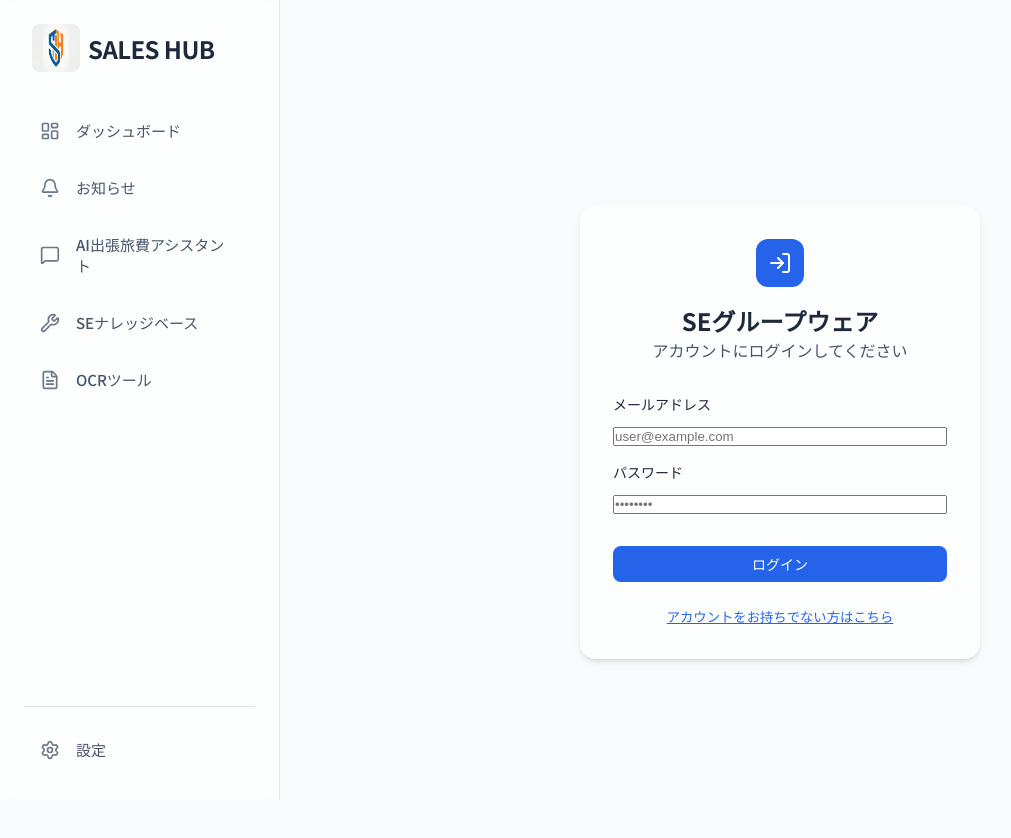
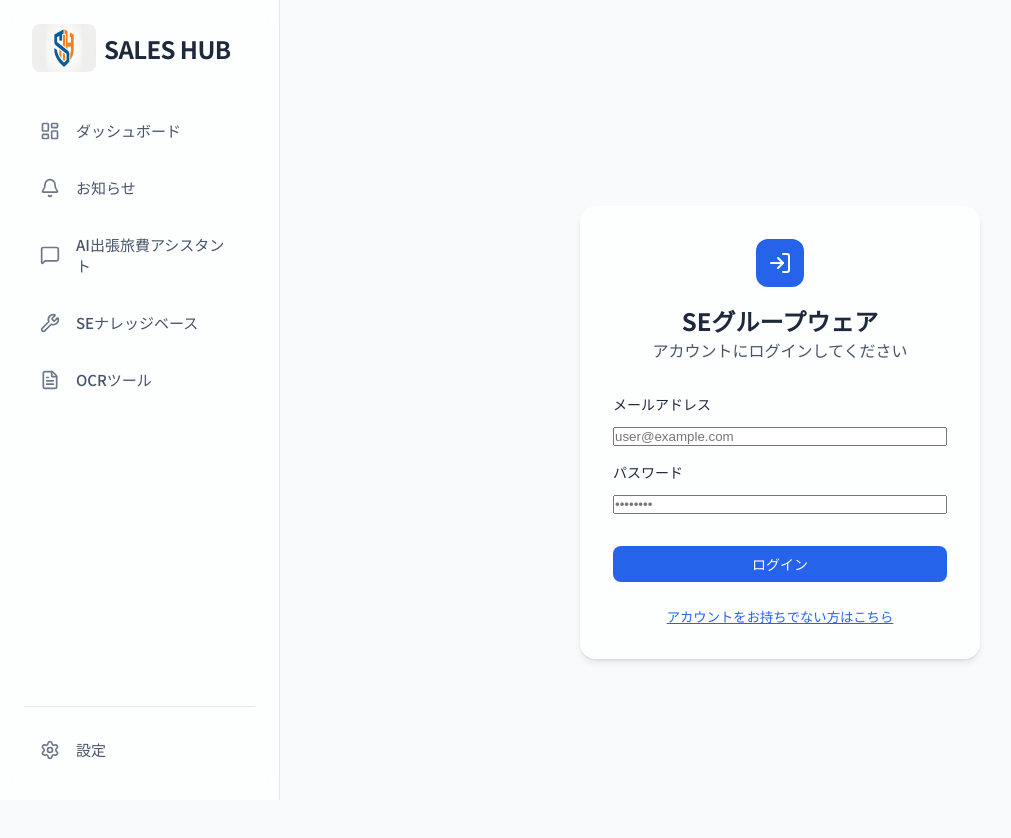
Before and after one commit to tianzhongyoushi178/SEgroupware, a Next.js app: page /login in a window 1280 px wide. Shown: the top 838 px of the page, without its empty margins (0-1011 px from the left). Built offline with nearby package versions, Linux system fonts and the light colour scheme.

Commit message:
Adjust logo width to be wider

```diff
--- a/src/components/layout/Sidebar.tsx
+++ b/src/components/layout/Sidebar.tsx
@@ -35,7 +35,7 @@ export default function Sidebar() {
   return (
     <aside className={styles.sidebar}>
       <div className={styles.logo}>
-        <Image src="/logo.png" alt="Logo" width={48} height={48} style={{ borderRadius: '8px' }} />
+        <Image src="/logo.png" alt="Logo" width={64} height={48} style={{ borderRadius: '8px' }} />
         <span className={styles.logoText}>SALES HUB</span>
       </div>
 
```
